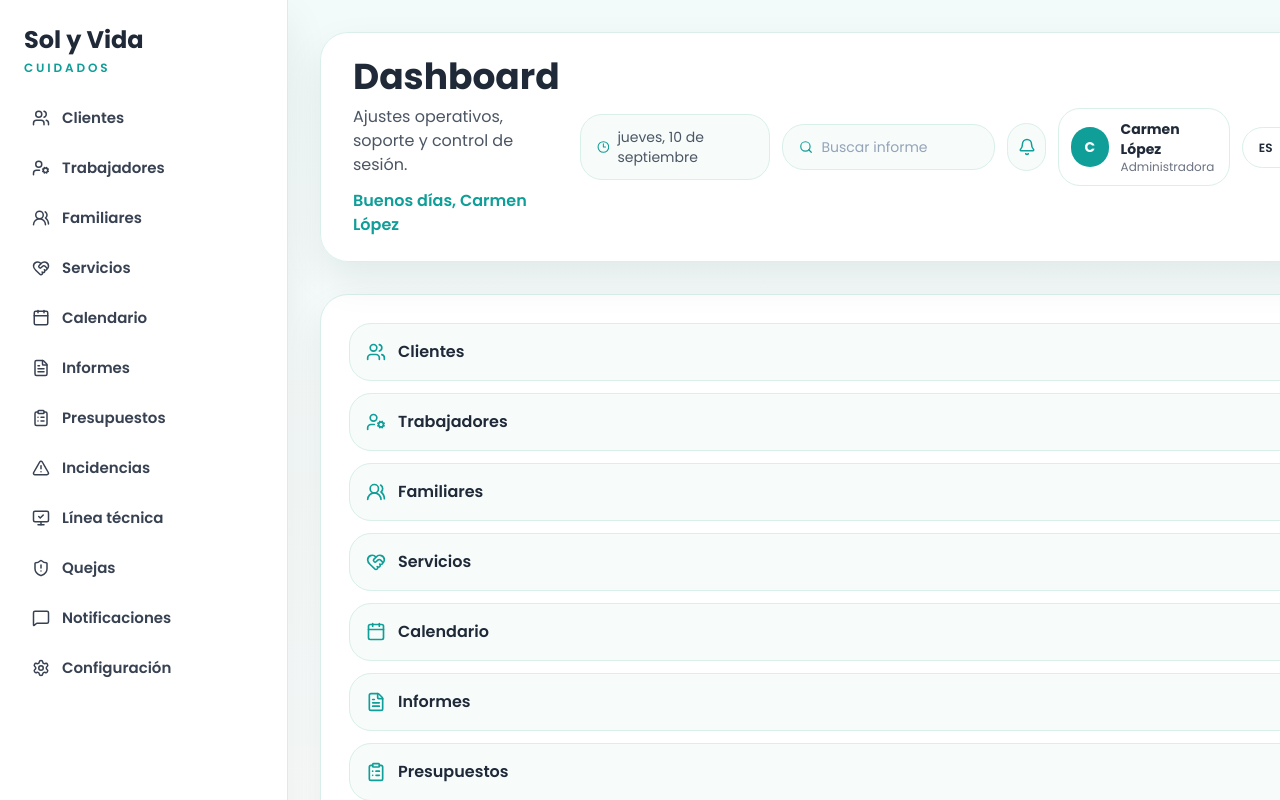
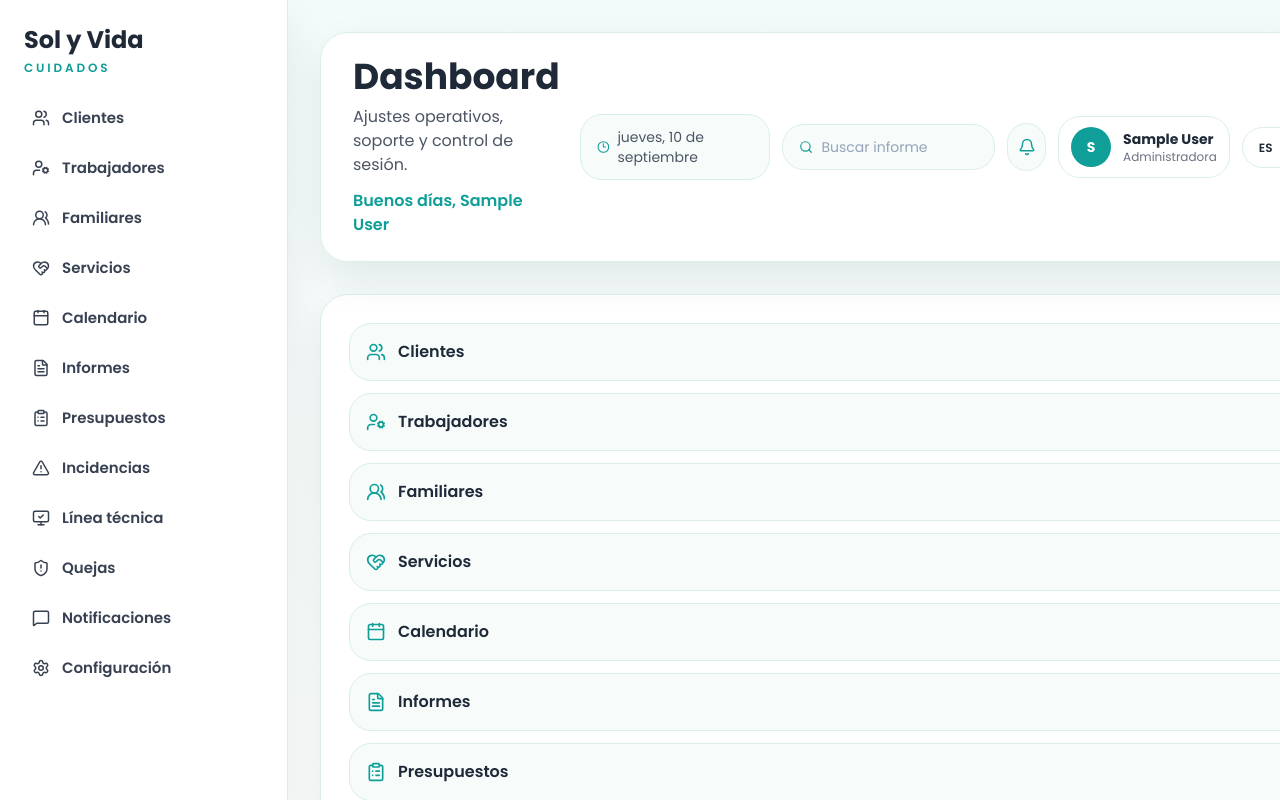
Before and after one commit to aylem-mdh/sol-y-vida-frontend, a React (Vite) app: page /admin in a window 1280 px wide. Shown: the top 800 px of the page. Built offline with nearby package versions, Linux system fonts and the light colour scheme; no server answers; sample sign-in values are in the browser's storage.

Commit message:
Use JWT user name in Topbar

```diff
--- a/src/components/dashboard/Topbar.tsx
+++ b/src/components/dashboard/Topbar.tsx
@@ -1,5 +1,5 @@
 import { Bell, Clock3, Search } from "lucide-react";
-import { useEffect, useState } from "react";
+import { useEffect, useMemo, useState } from "react";
 import { useNavigate } from "react-router-dom";
 import { useTranslation } from "react-i18next";
 import { getNotifications } from "../../services/notificationService";
@@ -29,6 +29,36 @@ export default function Topbar({
   const resolvedSearchPlaceholder = searchPlaceholder ?? t("reportsPage.searchPlaceholder");
   const navigate = useNavigate();
   const [unreadCount, setUnreadCount] = useState(0);
+  const displayName = useMemo(() => {
+    const fallbackName = name?.trim();
+    const token = window.localStorage.getItem("token");
+
+    if (!token) {
+      return fallbackName || "";
+    }
+
+    try {
+      const payloadPart = token.split(".")[1];
+      if (!payloadPart) {
+        return fallbackName || "";
+      }
+
+      const base64 = payloadPart.replace(/-/g, "+").replace(/_/g, "/");
+      const padded = base64.padEnd(base64.length + ((4 - (base64.length % 4)) % 4), "=");
+      const payloadJson = window.atob(padded);
+      const claims = JSON.parse(payloadJson) as Record<string, unknown>;
+
+      const tokenName = [
+        claims.name,
+        claims.unique_name,
+        claims["http://schemas.xmlsoap.org/ws/2005/05/identity/claims/name"],
+      ].find((value) => typeof value === "string" && value.trim().length > 0) as string | undefined;
+
+      return tokenName?.trim() || fallbackName || "";
+    } catch {
+      return fallbackName || "";
+    }
+  }, [name]);
   const hour = new Date().getHours();
 
   const greeting =
@@ -73,7 +103,7 @@ export default function Topbar({
           <h1 className="text-3xl font-bold text-[#1F2937] sm:text-4xl">{title}</h1>
           <p className="mt-2 max-w-2xl text-sm text-[#4B5563] sm:text-base">{subtitle}</p>
           <p className="mt-3 text-sm font-semibold text-[#0F9E98] sm:text-base">
-            {greeting}, {name}
+            {greeting}, {displayName}
           </p>
         </div>
 
@@ -116,10 +146,10 @@ export default function Topbar({
 
           <div className="flex items-center gap-3 rounded-2xl border border-[#D8EFEA] bg-white px-3 py-2.5">
             <div className="flex h-10 w-10 items-center justify-center rounded-full bg-[#0F9E98] text-sm font-bold text-white">
-              {name.charAt(0)}
+              {displayName.charAt(0)}
             </div>
             <div>
-              <p className="text-sm font-bold text-[#1F2937]">{name}</p>
+              <p className="text-sm font-bold text-[#1F2937]">{displayName}</p>
               <p className="text-xs text-[#6B7280]">{role}</p>
             </div>
           </div>
```
